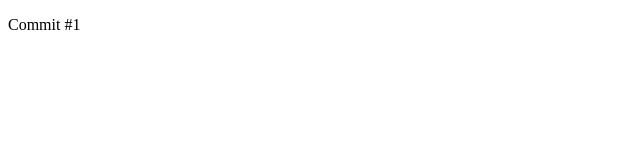
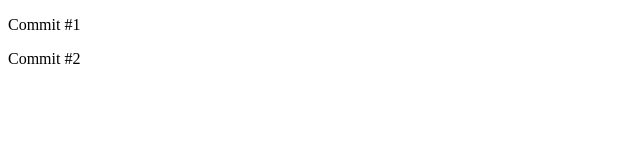
Before and after one commit to TociD717/lesson5, a plain HTML site: page lessonpractice.html in a window 1280 px wide. Shown: the full height of the page, 0-640 px from the left. Drawn offline with Linux system fonts and the light colour scheme.

Commit message:
Commit #2

```diff
--- a/lessonpractice.html
+++ b/lessonpractice.html
@@ -9,6 +9,7 @@
 
 <body>
     <p>Commit #1</p>
+    <p>Commit #2</p>
 </body>
 
 </html>
```
